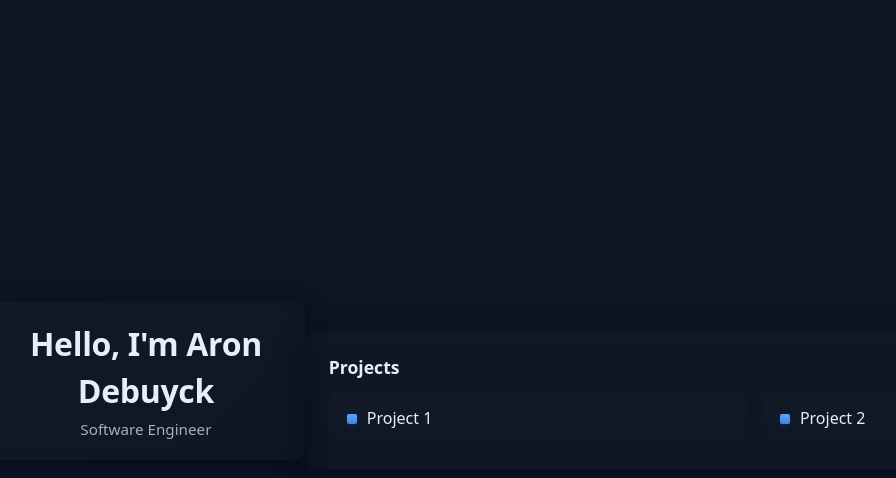
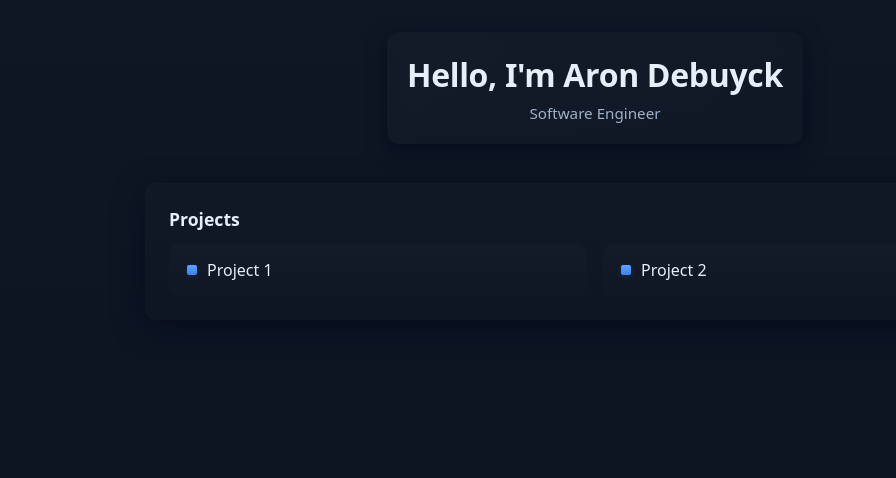
Before and after one commit to arondebuyck/personal-website, a plain HTML site: page index.html in a window 1280 px wide. Shown: the whole page, without its empty margins (45-941 px from the left). Drawn offline with Linux system fonts and the light colour scheme.

Commit message:
Small visual change

```diff
--- a/style.css
+++ b/style.css
@@ -29,8 +29,9 @@ body{
   line-height:1.45;
   padding: clamp(1rem, 2.5vw, 3rem);
   display:flex;
+  flex-direction: column; /* <-- ensure header and main stack vertically */
   align-items:center;
-  justify-content:center;
+  justify-content:flex-start; /* keep content toward the top */
 }
 
 /* Page container */
```
